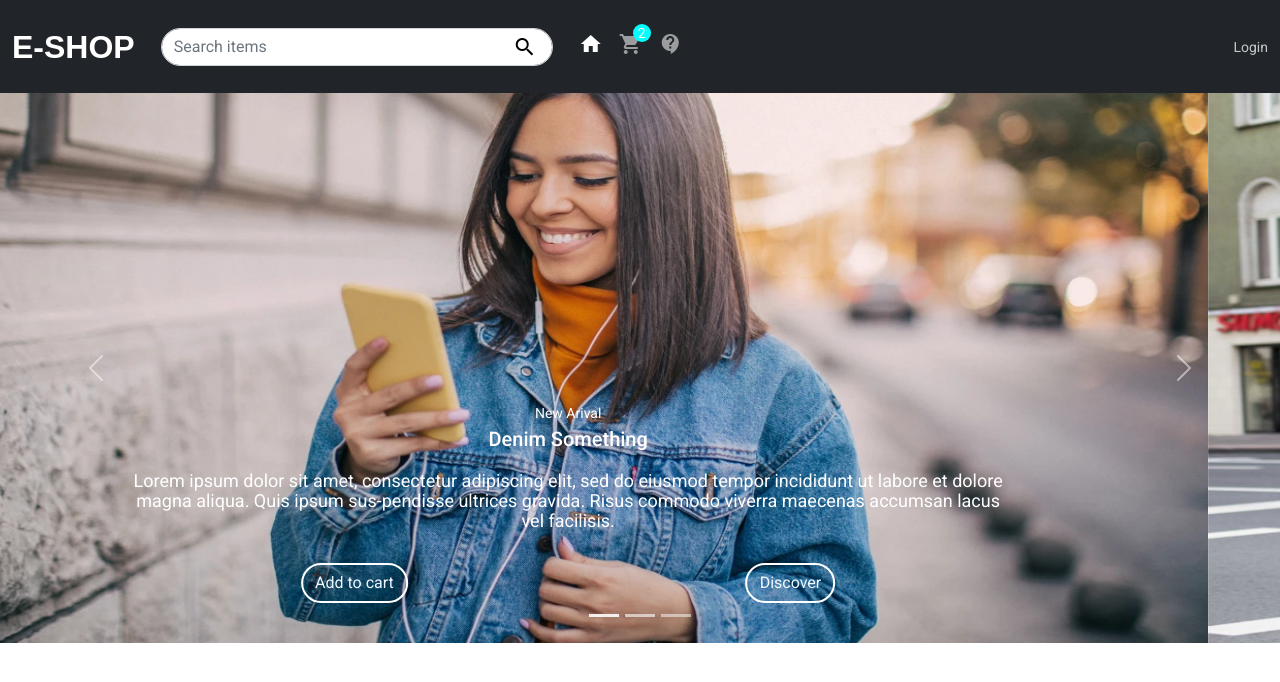
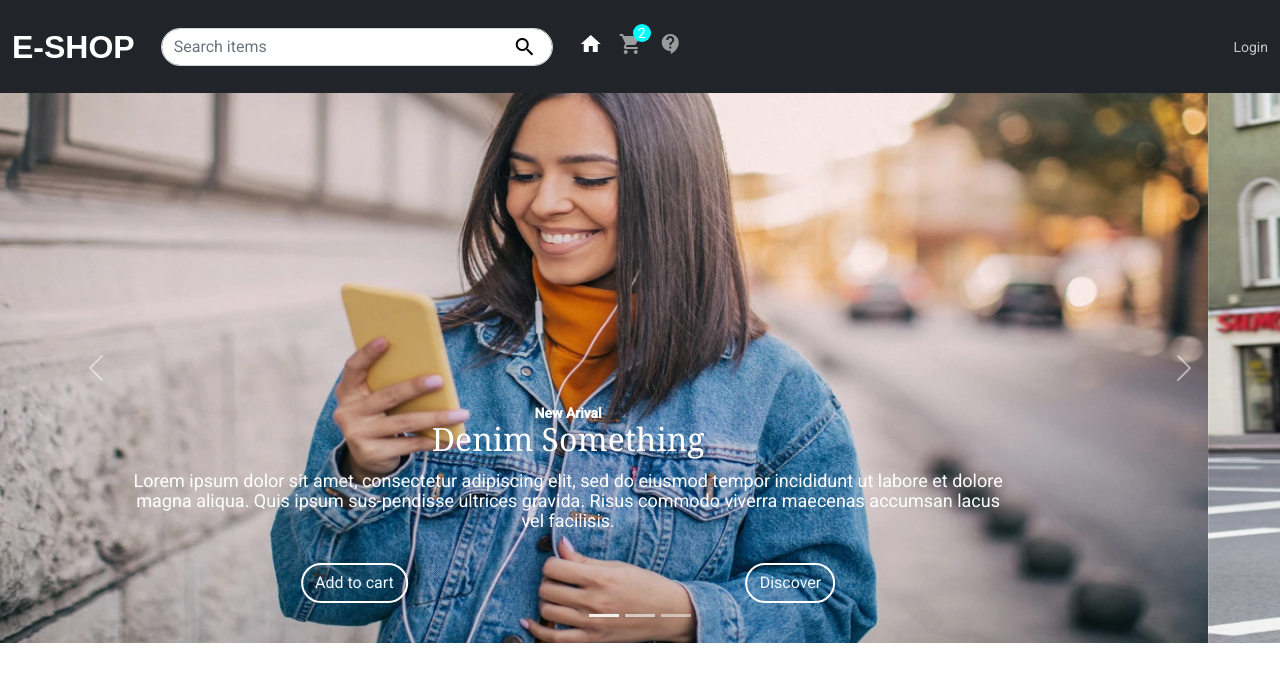
Before and after one commit to mh-sun/ECommerce-Demo, an Angular app: page /products in a window 1280 px wide. Shown: the top 682 px of the page. Built offline with nearby package versions, Linux system fonts and the light colour scheme.

Commit message:
product image changed

```diff
--- a/src/app/product/product.component.css
+++ b/src/app/product/product.component.css
@@ -8,3 +8,10 @@ div.carousel-item img{
     width: 100%;
     height: 550px;
 }
+div.carousel-item h2{
+    font-size: xx-large;
+    font-family: Cambria, Cochin, Georgia, Times, 'Times New Roman', serif;
+}
+div.carousel-item span{
+    font-weight: bolder;
+}
```
